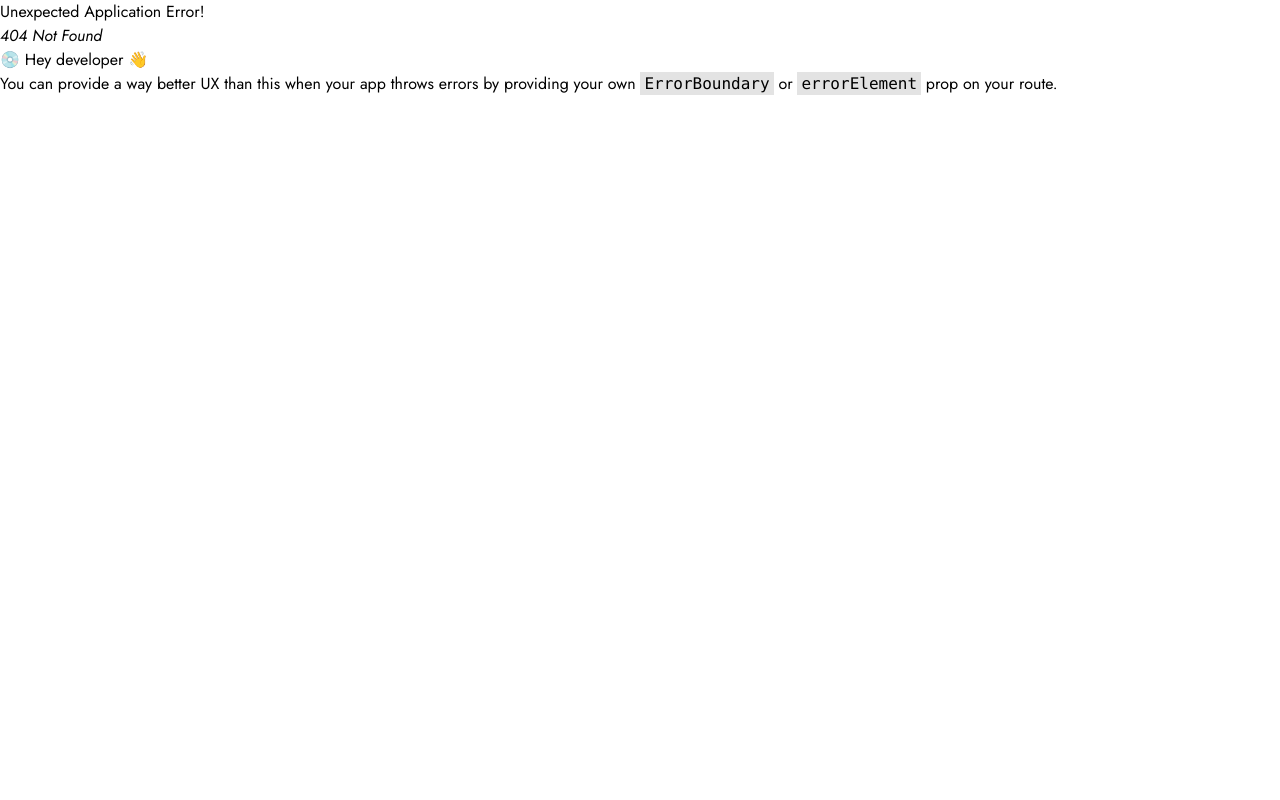
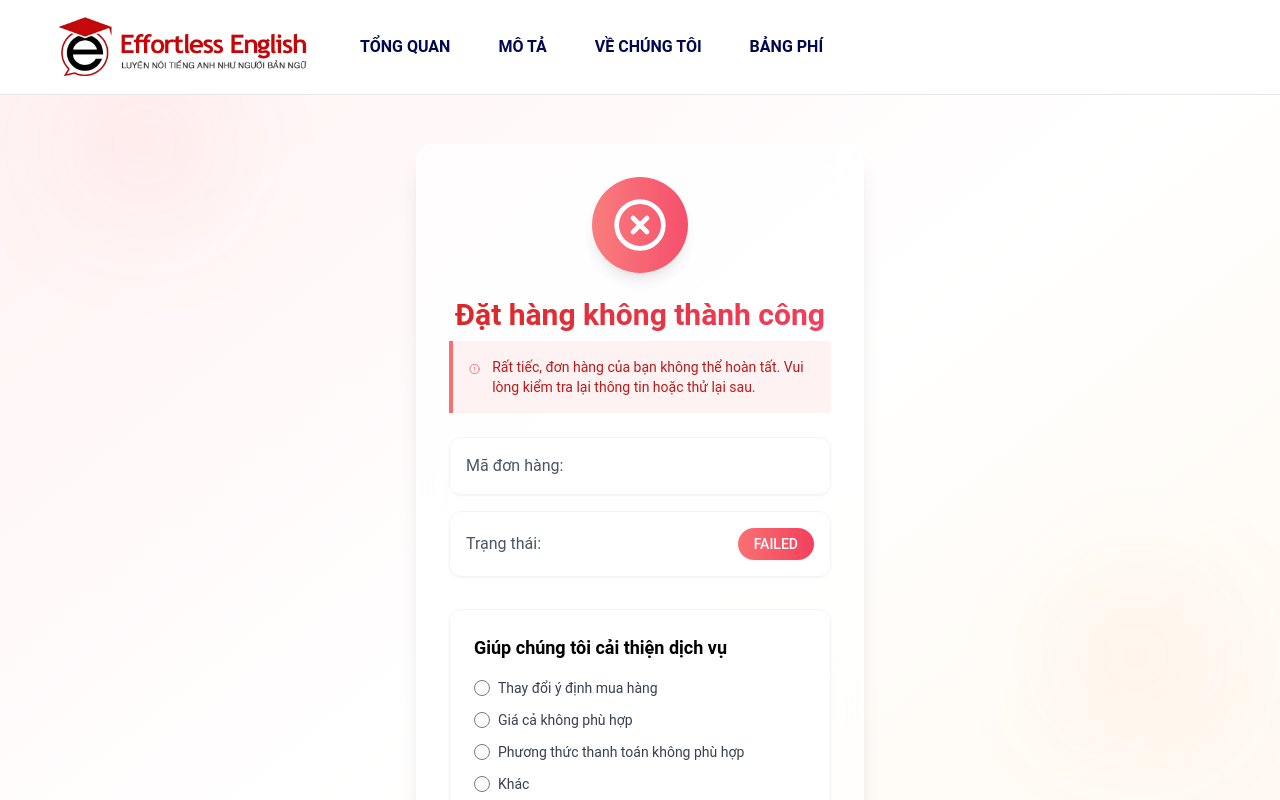
Before and after one commit to ThanhLamUser/my-project, a React (Vite) app: page /cancel in a window 1280 px wide. Before the commit this address had no page. Shown: the top 800 px of the page. Built offline with nearby package versions, Linux system fonts and the light colour scheme.

Commit message:
add cancel page

```diff
--- a/src/App.jsx
+++ b/src/App.jsx
@@ -17,6 +17,7 @@ import Footer from "./shared/Footer";
 import RootLayout from "./pages/RootLayout";
 import LandingPage from "./pages/LandingPage";
 import OrderSuccess from "./pages/OrderSuccess";
+import OrderFailed from "./pages/OrderFailed";
 
 function App() {
   const router = createBrowserRouter([
@@ -31,6 +32,10 @@ function App() {
         {
           path: "/success",
           element: <OrderSuccess></OrderSuccess>
+        },
+        {
+          path: "/cancel",
+          element: <OrderFailed></OrderFailed>
         }
       ],
     },
--- a/src/pages/OrderFailed.jsx
+++ b/src/pages/OrderFailed.jsx
@@ -20,8 +20,6 @@ const OrderFailed = () => {
     'Thay đổi ý định mua hàng',
     'Giá cả không phù hợp',
     'Phương thức thanh toán không phù hợp',
-    'Thời gian giao hàng quá lâu',
-    'Phí vận chuyển cao',
     'Khác'
   ];
 
@@ -32,15 +30,13 @@ const OrderFailed = () => {
   };
 
   return (
-    <div className="min-h-screen bg-gradient-to-br from-rose-50 via-white to-orange-50 flex items-center justify-center p-4 animate-fade-in">
+    <div className="min-h-screen bg-gradient-to-br from-rose-50 via-white to-orange-50 flex items-center justify-center p-4 animate-fade-in pt-36 pb-16 font-sans">
       <div className="w-full max-w-md bg-white/70 backdrop-blur-md rounded-2xl shadow-xl p-6 md:p-8 border border-white/20">
         <div className="flex flex-col items-center relative">
           {/* Error Animation Circle */}
           <div className="w-20 h-20 md:w-24 md:h-24 bg-gradient-to-r from-red-400 to-rose-500 rounded-full flex items-center justify-center mb-6 shadow-lg animate-pulse">
             <XCircle className="w-12 h-12 md:w-14 md:h-14 text-white" />
           </div>
-
-          <div className="absolute top-0 left-0 right-0 h-1 bg-gradient-to-r from-red-400 via-rose-500 to-red-500 rounded-t-2xl" />
 
           <h1 className="text-2xl md:text-3xl font-bold text-transparent bg-clip-text bg-gradient-to-r from-red-600 to-rose-500 mb-2 text-center">
             Đặt hàng không thành công
```
